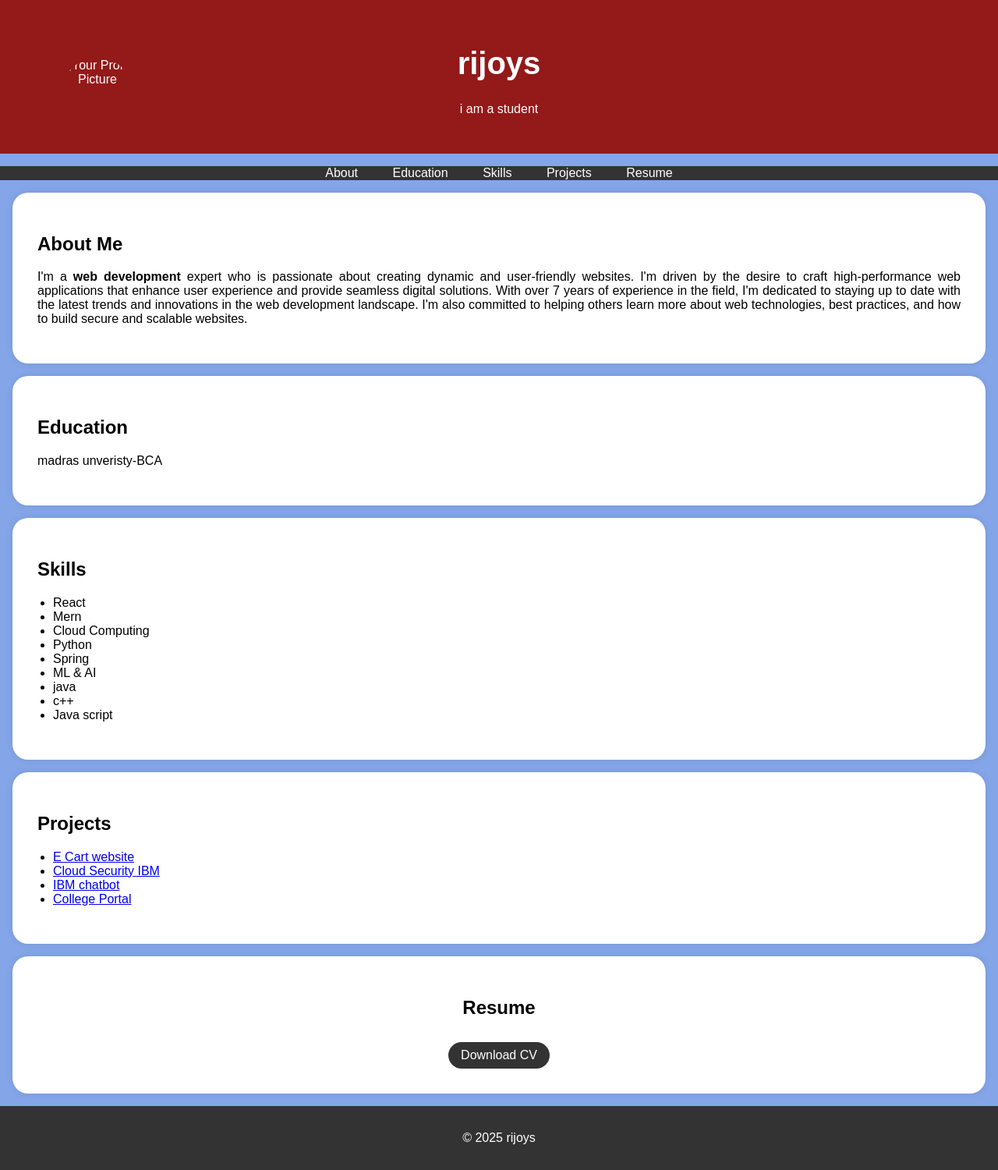
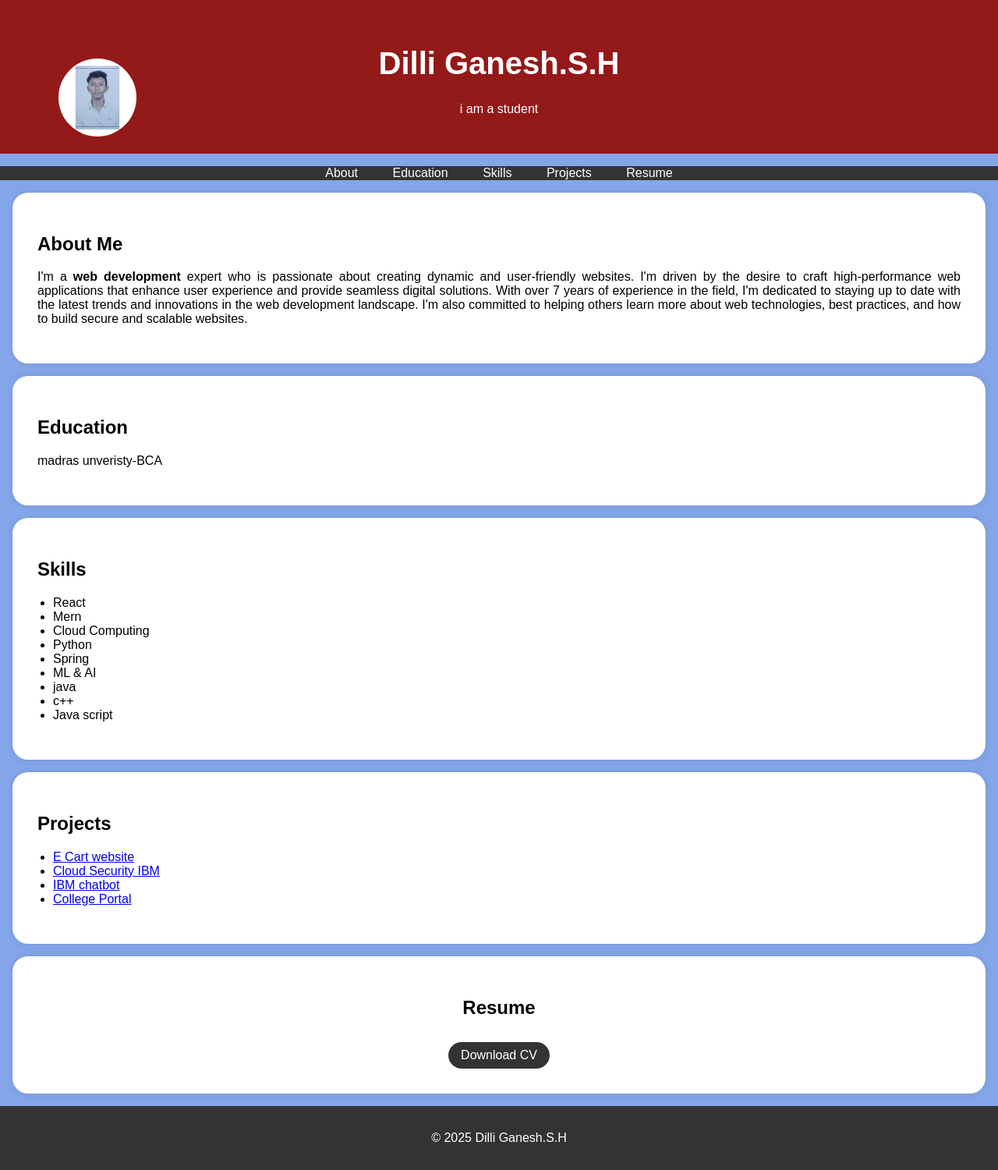
Before and after one commit to dilliganesh080406/digital-portfolio, a plain HTML site: page index.html in a window 1280 px wide. Shown: the whole page at 78% size. Drawn offline with Linux system fonts and the light colour scheme.

Commit message:
Update index.html

```diff
--- a/index.html
+++ b/index.html
@@ -95,8 +95,8 @@
     <header>
         <div class="header-content">
             <!-- Add your profile picture here -->
-            <img src="sketch1686920523783-01.jpeg" alt="Your Profile Picture" class="profile-picture">
-            <h1>rijoys</h1>
+            <img src="WhatsApp Image 2025-03-31 at 11.23.14 PM.jpeg" alt="Your Profile Picture" class="profile-picture">
+            <h1>Dilli Ganesh.S.H</h1>
             <p>i am a student</p>
         </div>
     </header>
@@ -169,14 +169,14 @@
         <div class="section-content">
             <center>
             <h2>Resume</h2>
-            <a href="University of madras (2).pdf" target="_blank" class="download-button">Download CV</a>
+            <a href="White Simple Student CV Resume.pdf" target="_blank" class="download-button">Download CV</a>
         </center>
         </div>
 
     </section>
 
     <footer>
-        <p>&copy; 2025 rijoys </p>
+        <p>&copy; 2025 Dilli Ganesh.S.H </p>
     </footer>
 
     <script>
```
